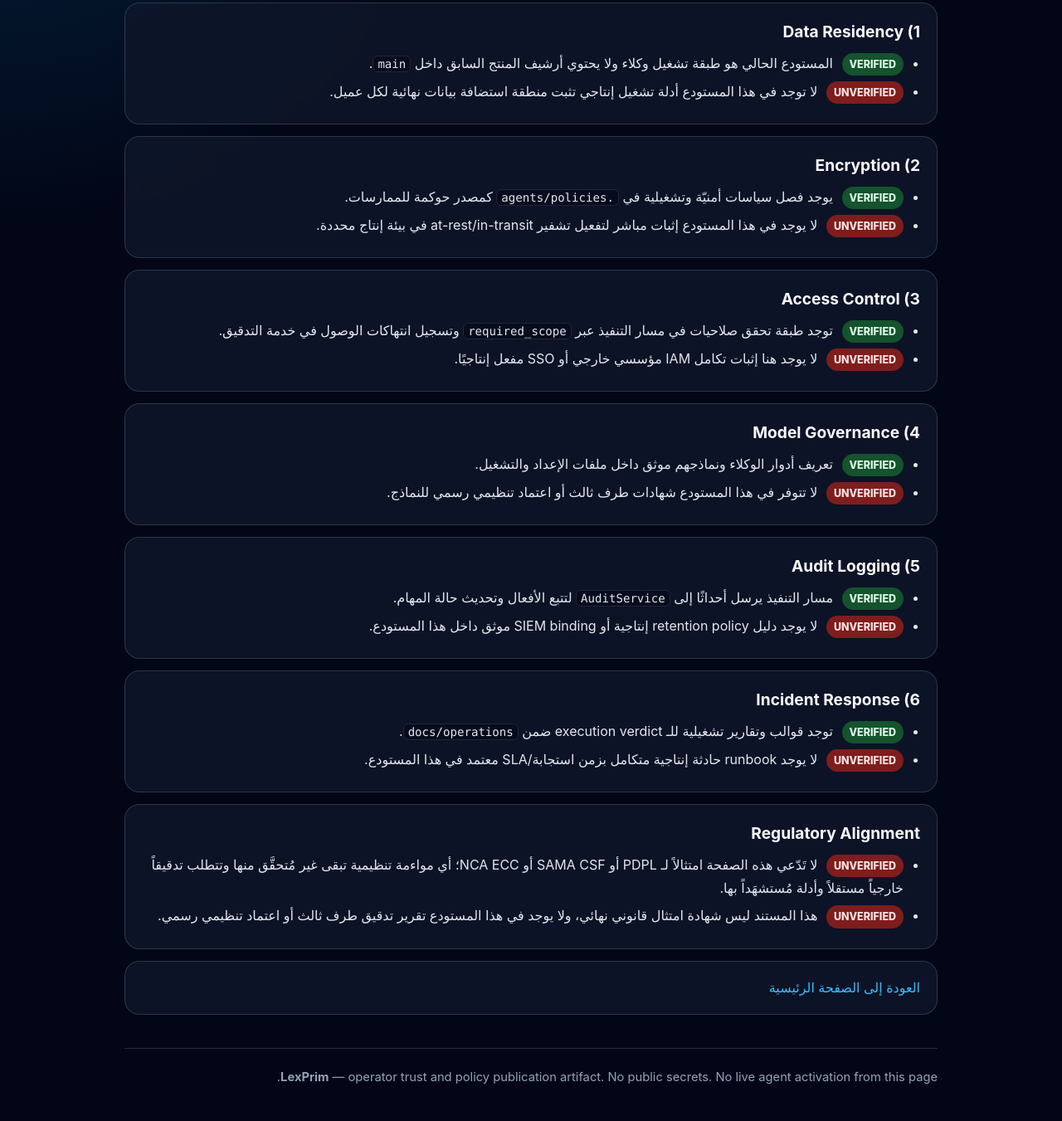
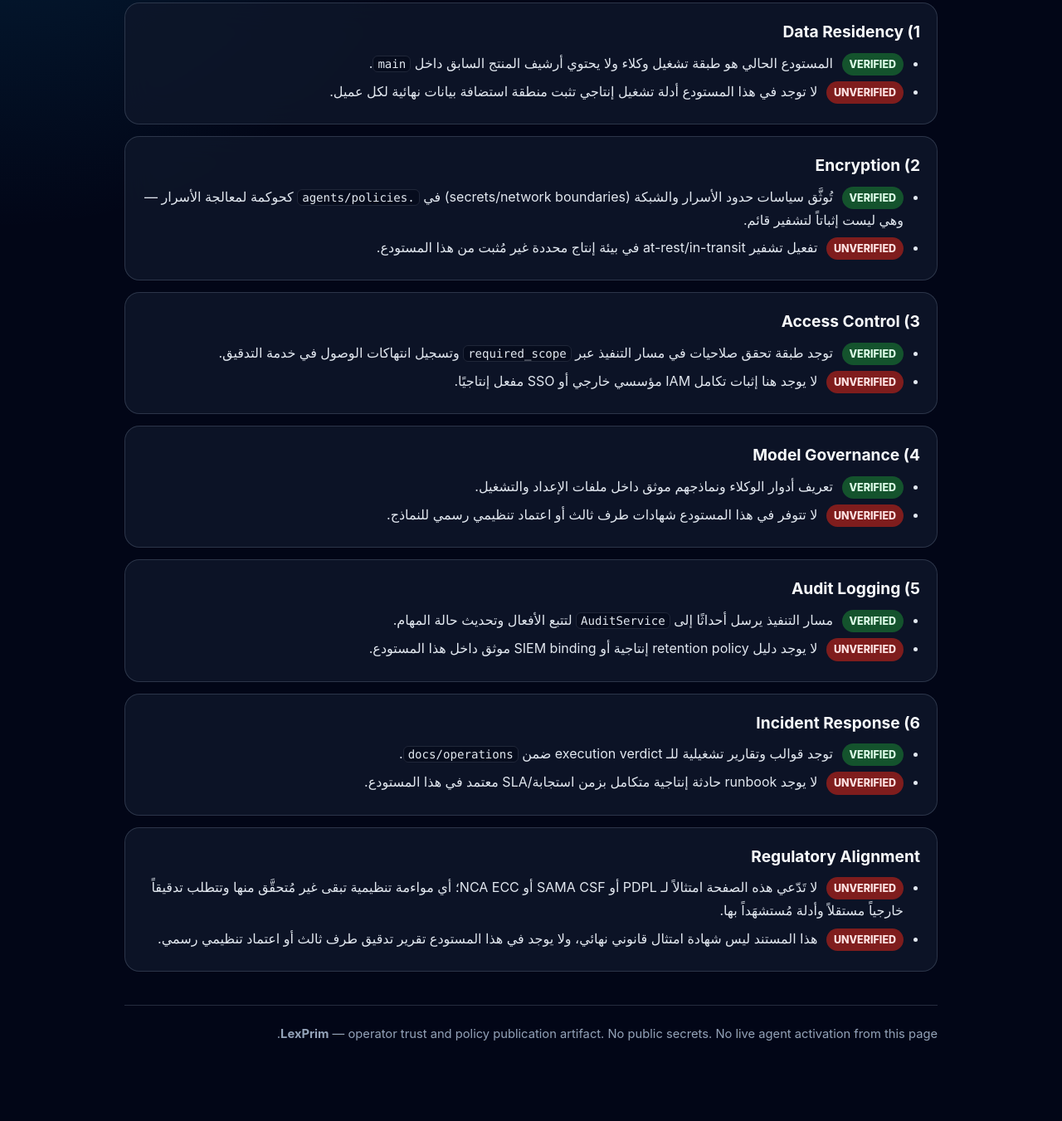
Before and after one commit to CurLexAI/swarms, a website: page public/trust/index.html in a window 1280 px wide. Shown: the part 267-1618 px from the top of the page at 83% size. After the commit the page ends 1566 px from the top, so only its background shows below. Drawn offline with Linux system fonts and the light colour scheme.

Commit message:
Tighten Encryption evidence wording; remove self-referencing back link

```diff
--- a/public/trust/index.html
+++ b/public/trust/index.html
@@ -135,8 +135,8 @@
     <div class="card">
       <h2>2) Encryption</h2>
       <ul>
-        <li><span class="tag verified">VERIFIED</span> يوجد فصل سياسات أمنيّة وتشغيلية في <code>.agents/policies</code> كمصدر حوكمة للممارسات.</li>
-        <li><span class="tag unverified">UNVERIFIED</span> لا يوجد في هذا المستودع إثبات مباشر لتفعيل تشفير at-rest/in-transit في بيئة إنتاج محددة.</li>
+        <li><span class="tag verified">VERIFIED</span> تُوثَّق سياسات حدود الأسرار والشبكة (secrets/network boundaries) في <code>.agents/policies</code> كحوكمة لمعالجة الأسرار — وهي ليست إثباتاً لتشفير قائم.</li>
+        <li><span class="tag unverified">UNVERIFIED</span> تفعيل تشفير at-rest/in-transit في بيئة إنتاج محددة غير مُثبت من هذا المستودع.</li>
       </ul>
     </div>
 
@@ -180,9 +180,6 @@
       </ul>
     </div>
 
-    <div class="card">
-      <a href="/">العودة إلى الصفحة الرئيسية</a>
-    </div>
   </main>
 
   <footer class="shell">
```
